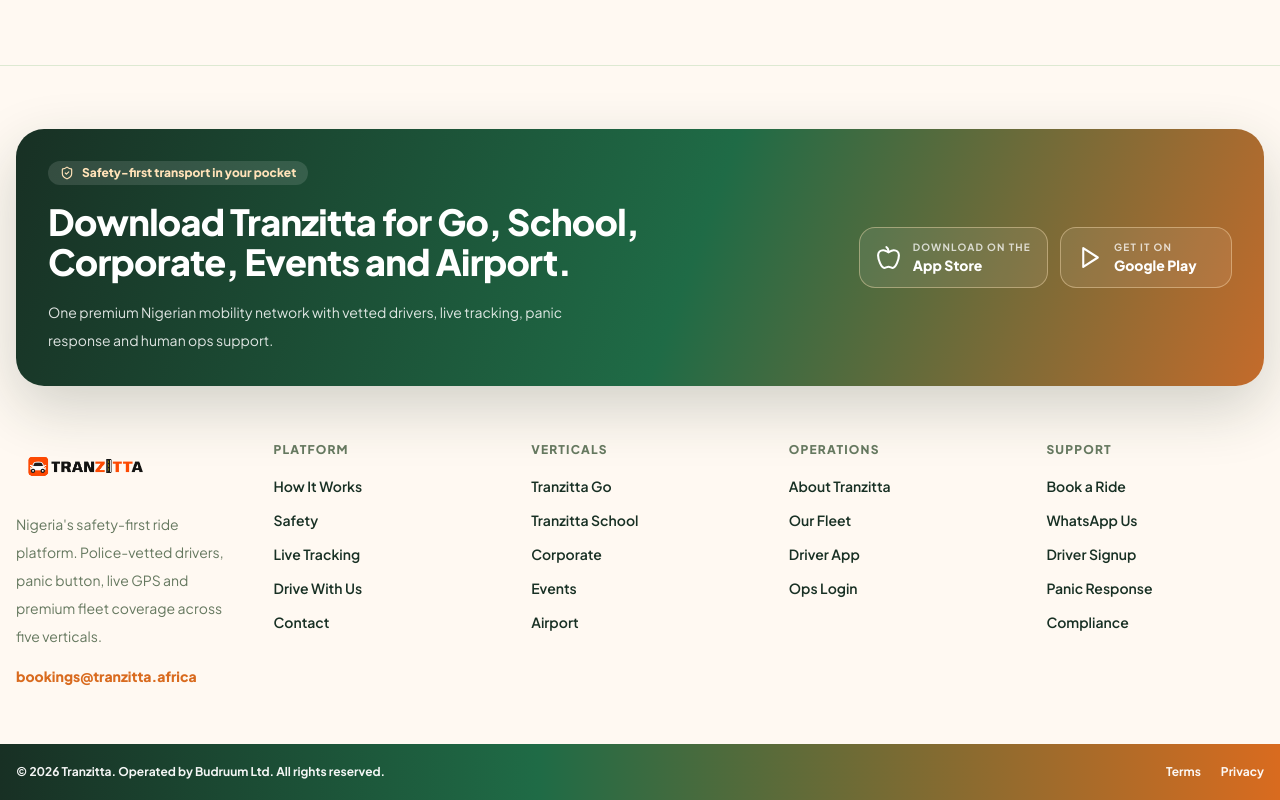
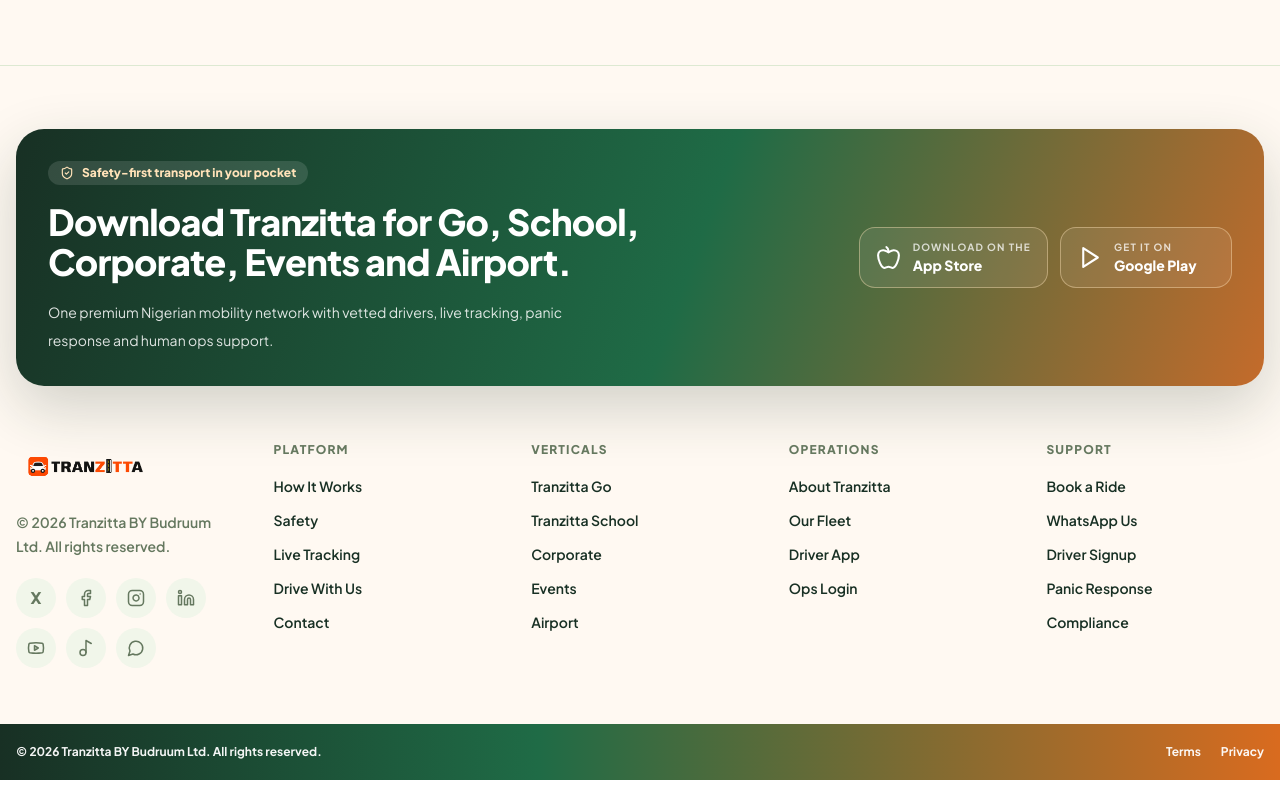
Before and after one commit to 1702london-maker/TRANZITTA, a Next.js app: page / in a window 1280 px wide. Shown: the part 5549-6349 px from the top of the page. Built offline with nearby package versions, Linux system fonts and the light colour scheme.

Commit message:
Shorten footer first column and add socials

```diff
--- a/components/Footer.tsx
+++ b/components/Footer.tsx
@@ -2,7 +2,7 @@
 
 import Image from 'next/image'
 import Link from 'next/link'
-import { Apple, Play, ShieldCheck } from 'lucide-react'
+import { Apple, Facebook, Instagram, Linkedin, MessageCircle, Music2, Play, ShieldCheck, Youtube } from 'lucide-react'
 
 const LINKS = [
   {
@@ -44,6 +44,16 @@
       { label: 'Compliance', href: '/ops/dashboard' },
     ],
   },
+]
+
+const SOCIALS = [
+  { label: 'X', href: '#', icon: null },
+  { label: 'Facebook', href: '#', icon: Facebook },
+  { label: 'Instagram', href: '#', icon: Instagram },
+  { label: 'LinkedIn', href: '#', icon: Linkedin },
+  { label: 'YouTube', href: '#', icon: Youtube },
+  { label: 'TikTok', href: '#', icon: Music2 },
+  { label: 'WhatsApp', href: '#contact', icon: MessageCircle },
 ]
 
 function StoreBadge({
@@ -105,12 +115,24 @@
         <div className="grid grid-cols-1 gap-10 py-14 sm:grid-cols-2 lg:grid-cols-5 lg:items-start">
           <div>
             <Image src="/tranzitta-logo.png" alt="Tranzitta" width={190} height={58} className="mb-5 h-12 w-auto object-contain" />
-            <p className="max-w-sm text-sm leading-7 trz-muted">
-              Nigeria&apos;s safety-first ride platform. Police-vetted drivers, panic button, live GPS and premium fleet coverage across five verticals.
+            <p className="max-w-[230px] text-sm font-semibold leading-6 trz-muted">
+              © 2026 Tranzitta BY Budruum Ltd. All rights reserved.
             </p>
-            <a href="mailto:bookings@tranzitta.africa" className="mt-4 inline-block text-sm font-black trz-orange">
-              bookings@tranzitta.africa
-            </a>
+            <div className="mt-5 flex max-w-[230px] flex-wrap gap-2.5">
+              {SOCIALS.map((social) => {
+                const Icon = social.icon
+                return (
+                  <a
+                    key={social.label}
+                    href={social.href}
+                    aria-label={social.label}
+                    className="flex h-10 w-10 items-center justify-center rounded-full trz-sage-pill transition hover:-translate-y-0.5 hover:text-orange-700"
+                  >
+                    {Icon ? <Icon size={18} /> : <span className="text-base font-black">X</span>}
+                  </a>
+                )
+              })}
+            </div>
           </div>
 
           {LINKS.map((group) => (
@@ -132,7 +154,7 @@
 
       <div className="trz-top-gradient px-4 py-5 text-white">
         <div className="mx-auto flex max-w-7xl flex-col items-center justify-between gap-3 text-center text-xs font-bold opacity-95 sm:flex-row sm:text-left">
-          <p>© 2026 Tranzitta. Operated by Budruum Ltd. All rights reserved.</p>
+          <p>© 2026 Tranzitta BY Budruum Ltd. All rights reserved.</p>
           <div className="flex gap-5">
             <Link href="#">Terms</Link>
             <Link href="#">Privacy</Link>
```
